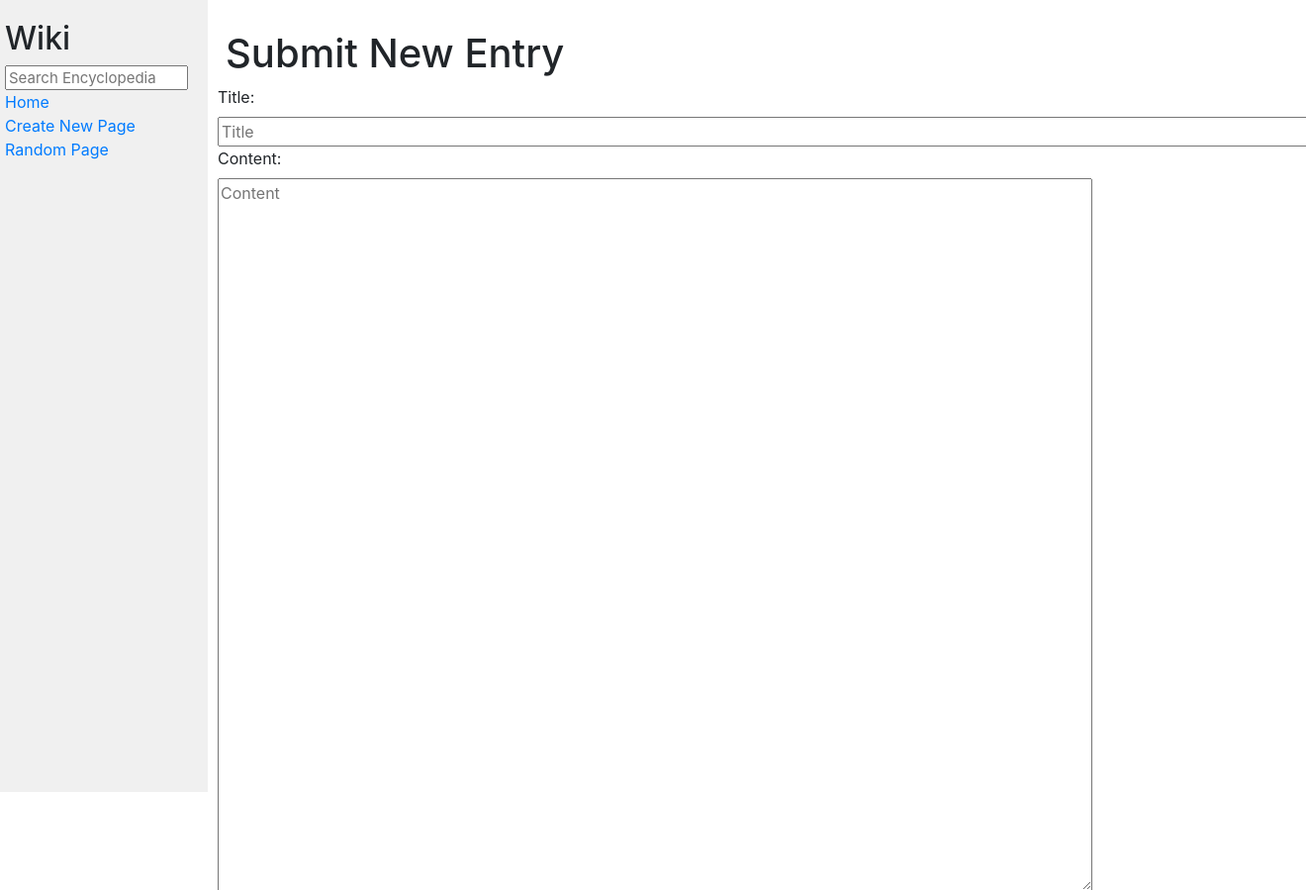
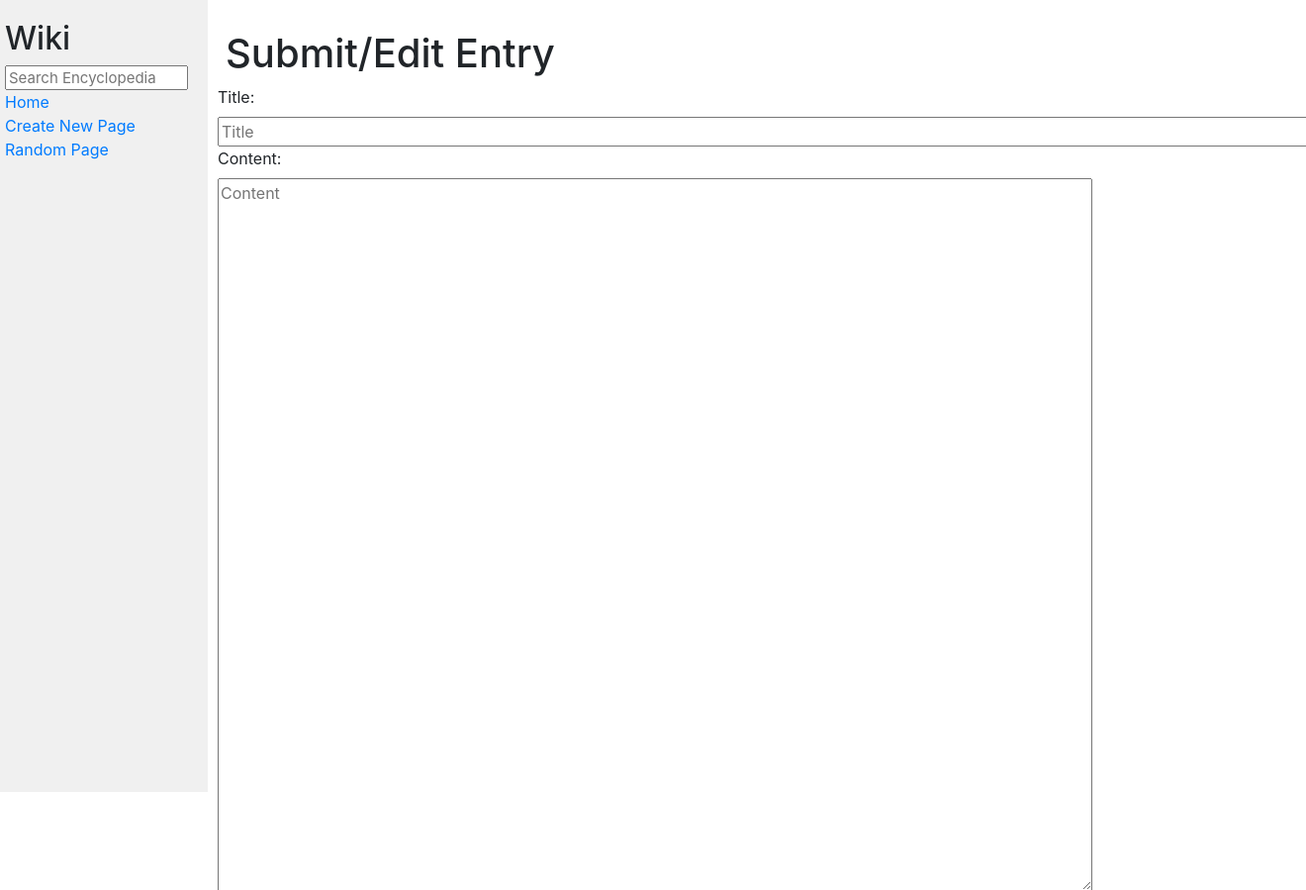
Before and after one commit to ricardo-719/wikiPage-project-cs50w, a Django app: page /create in a window 1320 px wide; the page is wider, and only the part inside the window is pictured. Shown: the top 899 px of that part at 99% size. Run offline with Django 3.2, Linux system fonts and the light colour scheme; some libraries are stand-ins or nearby versions.

```diff
--- a/encyclopedia/templates/encyclopedia/create-entry.html
+++ b/encyclopedia/templates/encyclopedia/create-entry.html
@@ -1,11 +1,11 @@
 {% extends "encyclopedia/layout.html" %}
 
 {% block title %}
-    Create new entry
+    Submit/Edit Entry
 {% endblock %}
 
 {% block body %}
-    <h1 class="ml-2">Submit New Entry</h1>
+    <h1 class="ml-2">Submit/Edit Entry</h1>
     <form action="{% url 'create' %}" method="post">
         {% csrf_token %}
         <div class="formContainer">
```
Also changed, not shown: encyclopedia/templates/encyclopedia/entry-page.html (+7 -1 lines).
